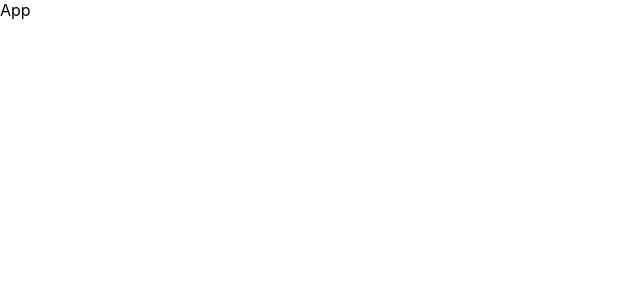
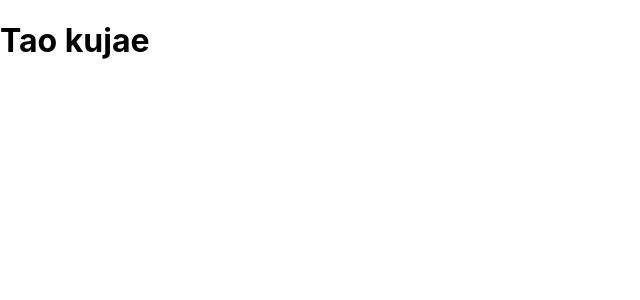
Before and after one commit to FahadAbdulQayyum/Practice, a React (Create React App) app: page / in a window 1280 px wide. Shown: the top 300 px of the page, without its empty margins (0-640 px from the left). Built offline with nearby package versions, Linux system fonts and the light colour scheme.

Commit message:
changed a bit

```diff
--- a/src/App.js
+++ b/src/App.js
@@ -3,7 +3,7 @@ import React from 'react'
 const App = () => {
   return (
     <div>
-      App
+      <h1>Tao kujae</h1>
     </div>
   )
 }
```
